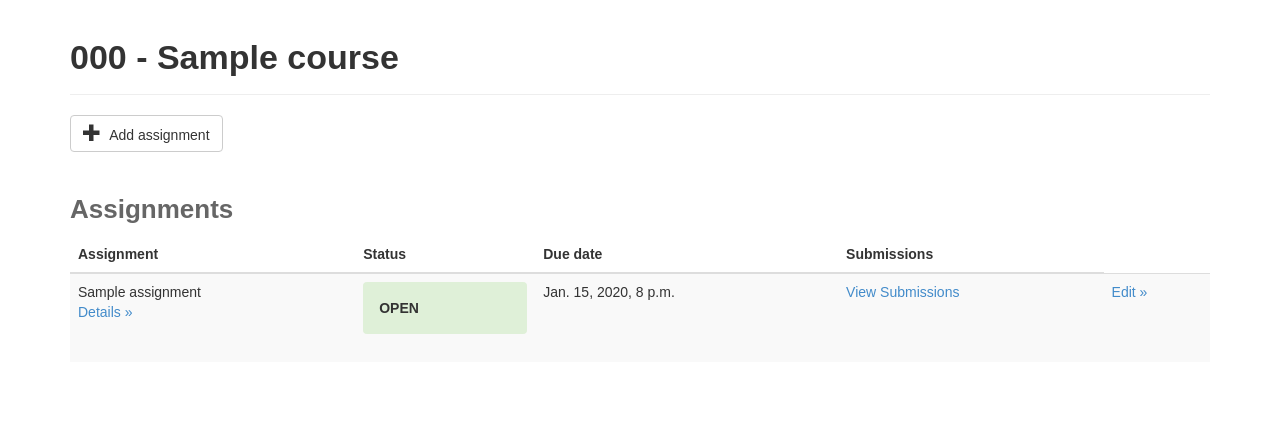
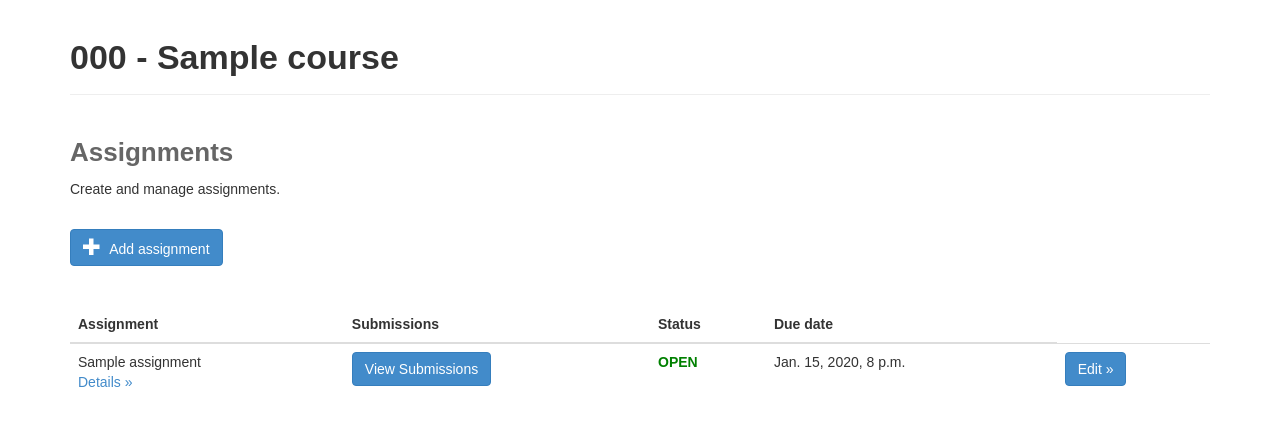
Before and after one commit to eyeofthetiger/codereview, a Django app: page /app/staff/ in a window 1280 px wide. Shown: the part 70-496 px from the top of the page. Run offline with Django 3.2, Linux system fonts and the light colour scheme; a user stored in the database is signed in; tables that the repository leaves empty hold one stand-in row (values such as "Sample post"); some libraries are stand-ins or nearby versions.

Commit message:
[Admin] Minor style changes

```diff
--- a/review/templates/review/list_submissions.html
+++ b/review/templates/review/list_submissions.html
@@ -5,6 +5,7 @@
 	<h1>{{ course }}</h1>
 	<hr/>
 	<h2>Submissions for {{ assignment }}</h2>
+	<p>List of students and submission status.</p><br>
 
 	<table class="table table-striped">
 		<thead>
@@ -18,8 +19,8 @@
 			<tr>
 				<td>{{ student }}</td>
 				{% if submissions|get_submission_date:student %}
-					<td><a href="{% url 'submission' submissions|get_item:student  %}">View submission</a></td>
-					<td><a href="{% url 'download' submissions|get_submission_id:student  %}">Download submission</a></td>
+					<td><a class="btn btn-primary" href="{% url 'submission' submissions|get_item:student  %}">View submission</a></td>
+					<td><a class="btn btn-primary" href="{% url 'download' submissions|get_submission_id:student  %}"><i class="glyphicon glyphicon-arrow-down"></i> Download submission</a></td>
 					<td>{{ submissions|get_submission_date:student }}</td>
 				{% else %}
 					<td></td>
--- a/review/templates/review/staff.html
+++ b/review/templates/review/staff.html
@@ -4,29 +4,33 @@
 	<h1>{{ course }}</h1>
 	<hr/>
 
-	<p><a class="btn btn-default" href="{% url 'add_assignment' %}"><span class="glyphicon glyphicon-plus"></span> Add assignment</a></p>
+
 
 	<h2>Assignments</h2>
+	<p>Create and manage assignments.</p><br>
 
-	<table class="table table-striped">
+	<p><a class="btn btn-primary" href="{% url 'add_assignment' %}"><span class="glyphicon glyphicon-plus"></span> Add assignment</a></p><br>
+
+	<table class="table table-hover">
 		<thead>
 			<th>Assignment</th>
+			<th>Submissions</th>
 			<th>Status</th>
 			<th>Due date</th>
-			<th>Submissions</th>
 		</thead>
 		<tbody>
 			{% for assignment in assignments %}
 			<tr>
 				<td>{{ assignment }} <br> <a href="{% url 'assignment_description' assignment.id %}"> Details &raquo;</a></td>
+				<td><a class="btn btn-primary" href="{% url 'list_submissions' assignment.id %}">View Submissions</a></td>
 				{% if assignment.due_date_passed == True %}
-					<td><p class="status alert bg-danger">Closed</p></td>
+					<td><p class="status negative">Closed</p></td>
 				{% else %}
-					<td><p class="status alert bg-success">Open</p></td>
+					<td><p class="status positive">Open</p></td>
 				{% endif %}
 				<td>{{ assignment.due_date }}</td>
-				<td><a href="{% url 'list_submissions' assignment.id %}">View Submissions</a></td>
-				<td><a href="{% url 'edit_assignment' assignment.id %}"> Edit &raquo;</a></td>
+
+				<td><a class="btn btn-primary" href="{% url 'edit_assignment' assignment.id %}"> Edit &raquo;</a></td>
 			</tr>
 			{% endfor %}
 		</tbody>
```
Also changed, not shown: review/templates/review/submission.html (+13 -0 lines).
